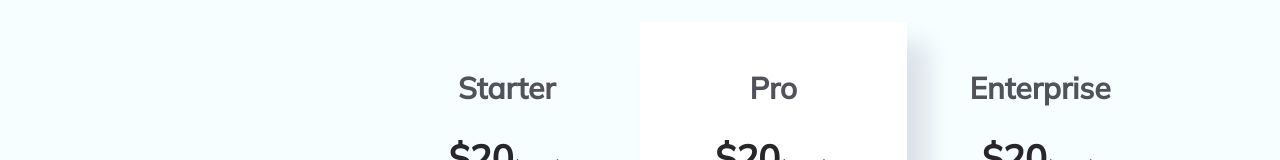
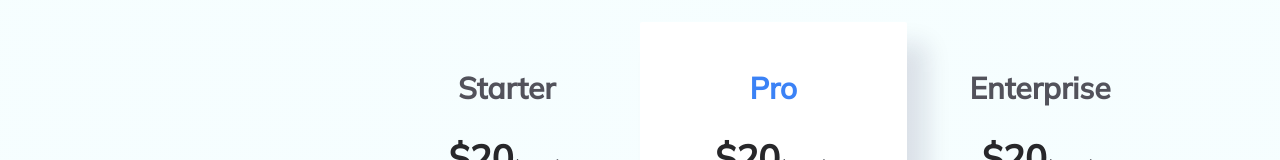
Before and after one commit to bilalwaheed099/webber, a React (Create React App) app: page /pricing in a window 1280 px wide. Shown: the part 506-666 px from the top of the page. Built offline with nearby package versions, Linux system fonts and the light colour scheme.

Commit message:
Update Pricing.js

```diff
--- a/src/pages/Pricing.js
+++ b/src/pages/Pricing.js
@@ -56,7 +56,7 @@ function Pricing(){
                     </div>
                     {/* Column 2 */}
                     <div className="bg-white rounded-sm mt-8 table-card py-12 relative -top-12">
-                        <p className="text-3xl font-extrabold text-center">Pro</p>
+                        <p className="text-3xl font-extrabold text-center text-blue-500">Pro</p>
                         <p className="font-medium text-center table-margin"><span className="text-4xl font-bold sec-gray">$20</span>/month</p>
                         <p className="table-margin text-center flex justify-center table-padding"><img src="https://user-images.githubusercontent.com/57569861/125405622-5a71a780-e3d1-11eb-9517-d91c87c4ca70.png"/></p>
                         <p className="table-margin text-center flex justify-center table-padding"><img src="https://user-images.githubusercontent.com/57569861/125405622-5a71a780-e3d1-11eb-9517-d91c87c4ca70.png"/></p>
```
